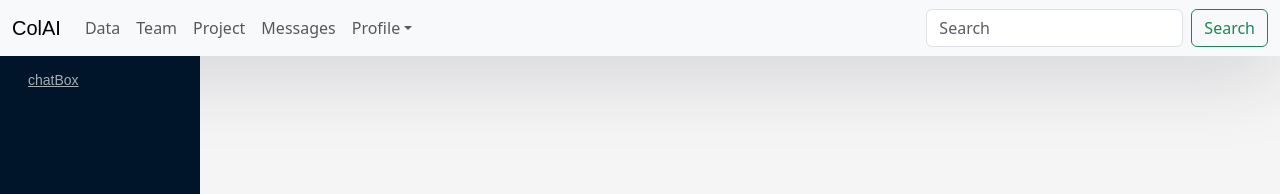
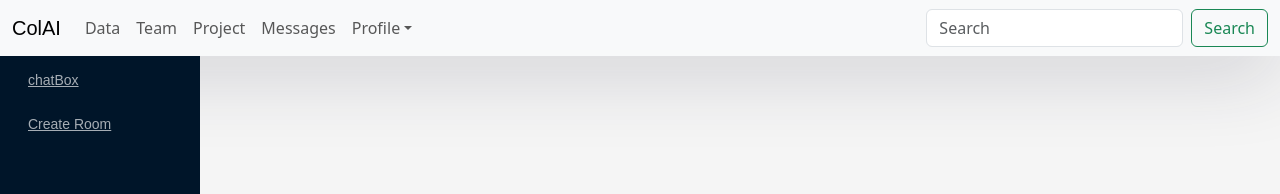
Before and after one commit to Collaborative-AI/colteam, a React (Create React App) app in the folder my-react-app/: page /messages in a window 1280 px wide. Shown: the top 194 px of the page. Built offline with nearby package versions, Linux system fonts and the light colour scheme.

Commit message:
add creat-new-chat-room

```diff
--- a/my-react-app/src/App.js
+++ b/my-react-app/src/App.js
@@ -22,6 +22,7 @@ import AccountSetting from './components/setting/account_setting'
 import ProfileSetting from './components/setting/profile_setting'
 import Messages from './components/messages/messages'
 import ChatBox from './components/messages/chatBox'
+import CreateRoom from './components/messages/createRoom'
 
 function App () {
   return (
@@ -52,6 +53,7 @@ function App () {
             </Route>
             <Route path="/messages" element={<Messages />} >
               <Route path='ChatBox' element={<ChatBox />}></Route>
+              <Route path='CreateRoom' element={<CreateRoom />}></Route>
             </Route>
             {/* <Route path='/show_all_project' element={<ProjectLayput />} /> */}
           </Routes>
--- a/my-react-app/src/components/messages/messages.js
+++ b/my-react-app/src/components/messages/messages.js
@@ -1,11 +1,14 @@
-import React, { Component } from 'react'
+import React, { Component, useState } from 'react'
 import { Layout, Menu } from 'antd'
 import { Link, Outlet, useLocation } from 'react-router-dom'
+import Button from 'react-bootstrap/Button'
 
 const { Sider } = Layout
 const Messages = () => {
     const location = useLocation().pathname
 
+    // const [show, setShow] = useState(false);
+    // const handleShow = () => setShow(true);
     return (
         <Layout>
             <Sider width={200} className="site-layout-background">
@@ -18,12 +21,18 @@ const Messages = () => {
                     <Menu.Item key='/messages/chatBox'>
                         <Link to={'/messages/chatBox'}>chatBox</Link>
                     </Menu.Item>
+
+                    <Menu.Item key='/messages/createRoom'>
+                      <Link to={'/messages/createRoom'}>Create Room</Link>
+                    </Menu.Item>
                 </Menu>
             </Sider>
+
             <Layout className="layout-content" style={{ padding: 20 }}>
                 <Outlet />
             </Layout>
         </Layout>
+
     )
 
 }
--- a/my-react-app/src/components/project/allproject/projectContent/index.js
+++ b/my-react-app/src/components/project/allproject/projectContent/index.js
@@ -17,10 +17,6 @@ function AllProject () {
     page: 1,
     per_page: 10
   })
-
-  // data.forEach(function (data) {
-  //   data
-  // })
 
 
   useEffect(() => {
```
